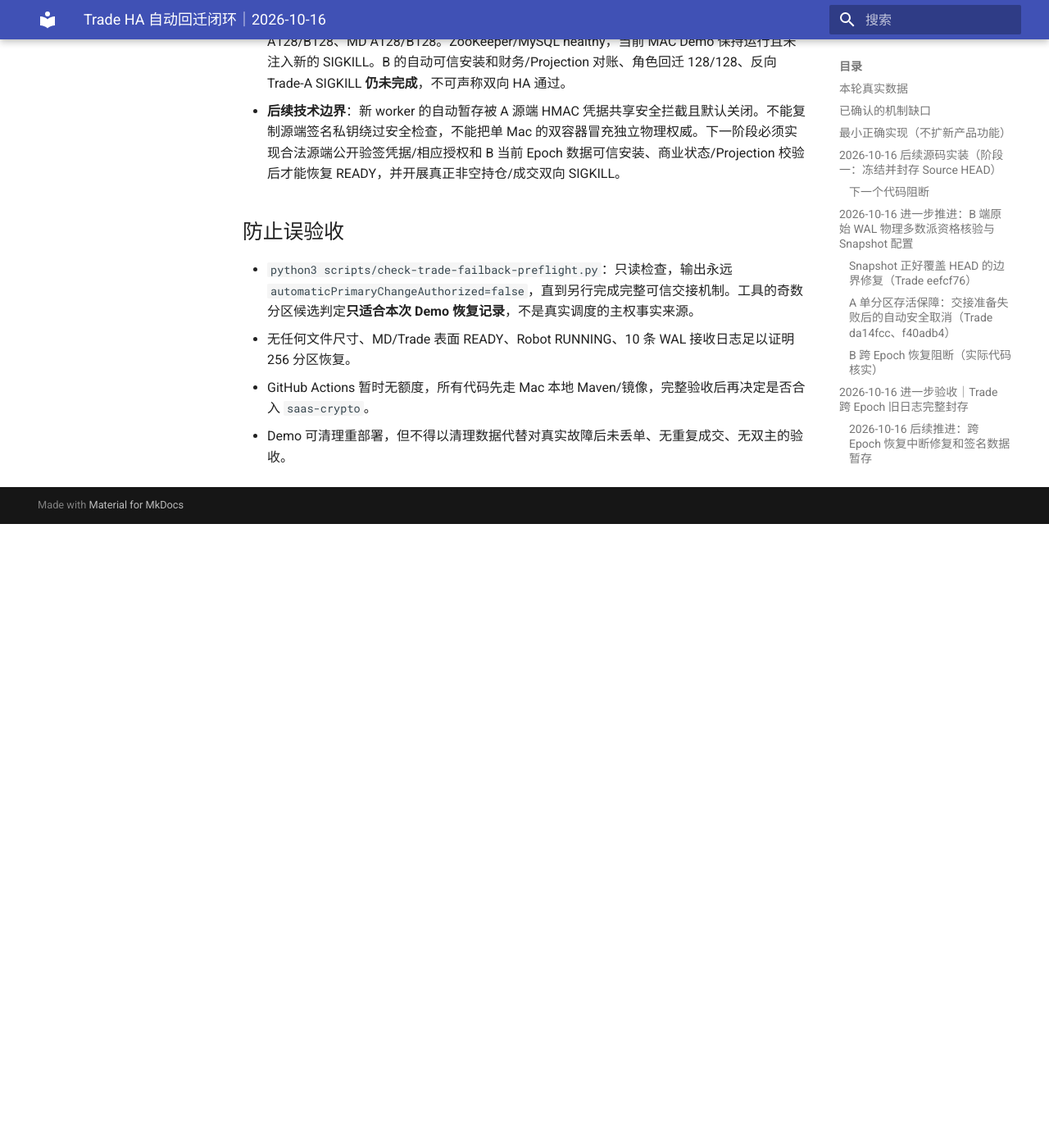
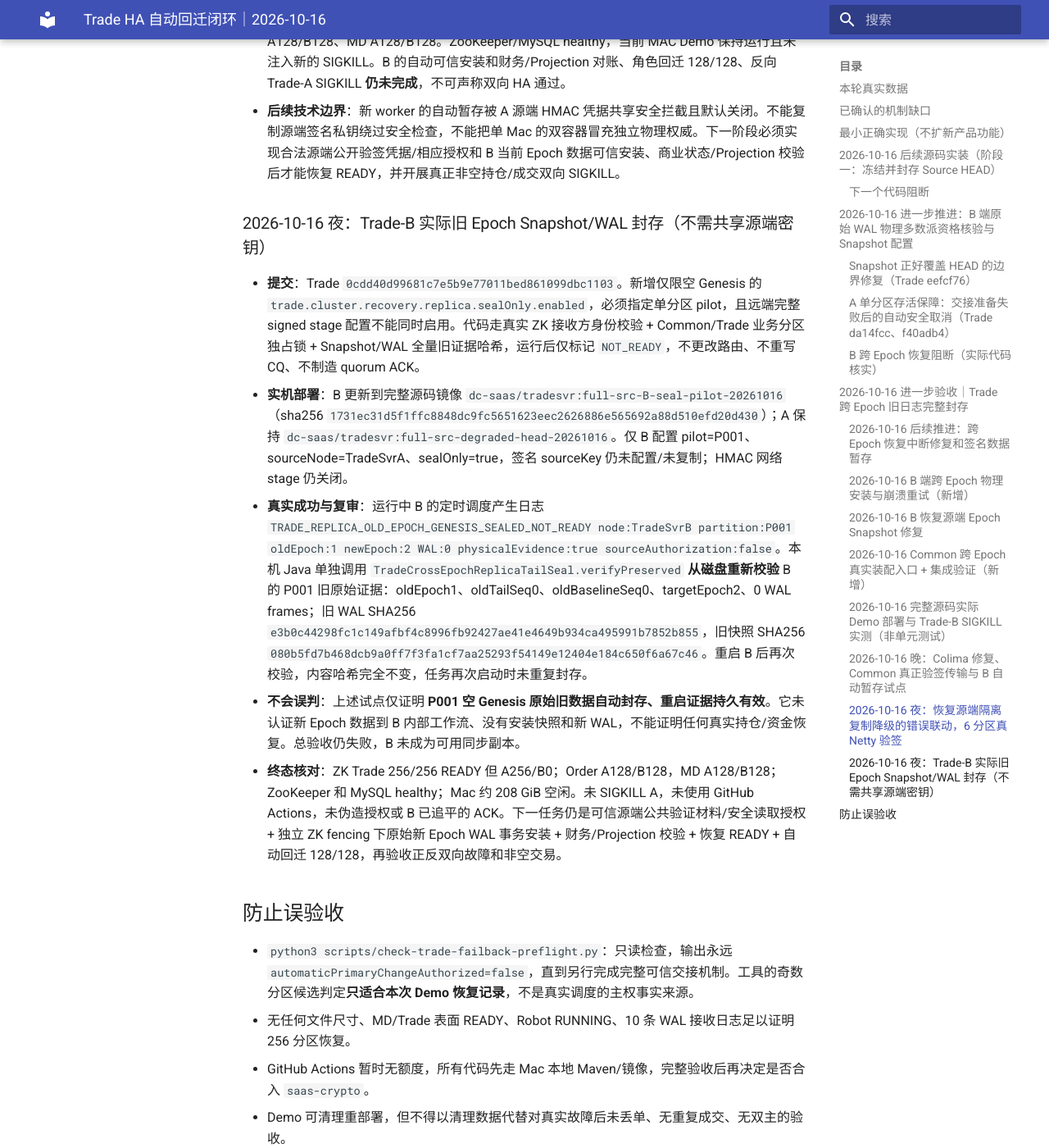
Before and after one commit to bliplink/dc-quant-deploy, an MkDocs documentation site: the page built from docs/TRADE_HA_AUTO_FAILBACK_CLOSURE_20261016.zh-CN.md, in a window 1280 px wide and 1400 px high, scrolled down 12394 px. Shown: the whole window at 82% size. Built offline with MkDocs 1.6.1 and Material for MkDocs 9.7.7, drawn with Linux system fonts in a browser that asks for light colours; before the commit the page ends 13033 px from its top, so only the background shows below that.

Commit message:
docs(trade-ha): audit B real original Epoch genesis seal and durable restart

```diff
--- a/docs/TRADE_HA_AUTO_FAILBACK_CLOSURE_20261016.zh-CN.md
+++ b/docs/TRADE_HA_AUTO_FAILBACK_CLOSURE_20261016.zh-CN.md
@@ -166,6 +166,13 @@
 - **真实 Netty 验签**：P001（ZK version=1、Epoch=2）12 次独立签名 HEAD 成功，紧随其后 3 次独立 HEAD 成功；真实 Common `VerifiedRecoveryStagingClient` 获取 334 bytes Epoch2 Snapshot、0 WAL，返回 `VERIFIED_STAGING_NOT_READY`。另取 Epoch1 的 P000/P002/P004（ZK version=0）和 Epoch2 的 P001/P003/P005 共 6 个代表分区，真实 HEAD 验签 6/6 成功。**注意这些均是零业务分区，不能代替持仓/非空 WAL 的恢复。**
 - **当前权威运行状态**：ZK Trade 256 READY，A 256/B 0，Epoch1=128 / Epoch2=128；Order A128/B128、MD A128/B128。ZooKeeper/MySQL healthy，当前 MAC Demo 保持运行且未注入新的 SIGKILL。B 的自动可信安装和财务/Projection 对账、角色回迁 128/128、反向 Trade-A SIGKILL **仍未完成**，不可声称双向 HA 通过。
 - **后续技术边界**：新 worker 的自动暂存被 A 源端 HMAC 凭据共享安全拦截且默认关闭。不能复制源端签名私钥绕过安全检查，不能把单 Mac 的双容器冒充独立物理权威。下一阶段必须实现合法源端公开验签凭据/相应授权和 B 当前 Epoch 数据可信安装、商业状态/Projection 校验后才能恢复 READY，并开展真正非空持仓/成交双向 SIGKILL。
+### 2026-10-16 夜：Trade-B 实际旧 Epoch Snapshot/WAL 封存（不需共享源端密钥）
+
+- **提交**：Trade `0cdd40d99681c7e5b9e77011bed861099dbc1103`。新增仅限空 Genesis 的 `trade.cluster.recovery.replica.sealOnly.enabled`，必须指定单分区 pilot，且远端完整 signed stage 配置不能同时启用。代码走真实 ZK 接收方身份校验 + Common/Trade 业务分区独占锁 + Snapshot/WAL 全量旧证据哈希，运行后仅标记 `NOT_READY`，不更改路由、不重写 CQ、不制造 quorum ACK。
+- **实机部署**：B 更新到完整源码镜像 `dc-saas/tradesvr:full-src-B-seal-pilot-20261016`（sha256 `1731ec31d5f1ffc8848dc9fc5651623eec2626886e565692a88d510efd20d430`）；A 保持 `dc-saas/tradesvr:full-src-degraded-head-20261016`。仅 B 配置 pilot=P001、sourceNode=TradeSvrA、sealOnly=true，签名 sourceKey 仍未配置/未复制；HMAC 网络 stage 仍关闭。
+- **真实成功与复审**：运行中 B 的定时调度产生日志 `TRADE_REPLICA_OLD_EPOCH_GENESIS_SEALED_NOT_READY node:TradeSvrB partition:P001 oldEpoch:1 newEpoch:2 WAL:0 physicalEvidence:true sourceAuthorization:false`。本机 Java 单独调用 `TradeCrossEpochReplicaTailSeal.verifyPreserved` **从磁盘重新校验** B 的 P001 旧原始证据：oldEpoch1、oldTailSeq0、oldBaselineSeq0、targetEpoch2、0 WAL frames；旧 WAL SHA256 `e3b0c44298fc1c149afbf4c8996fb92427ae41e4649b934ca495991b7852b855`，旧快照 SHA256 `080b5fd7b468dcb9a0ff7f3fa1cf7aa25293f54149e12404e184c650f6a67c46`。重启 B 后再次校验，内容哈希完全不变，任务再次启动时未重复封存。
+- **不会误判**：上述试点仅证明 **P001 空 Genesis 原始旧数据自动封存、重启证据持久有效**。它未认证新 Epoch 数据到 B 内部工作流、没有安装快照和新 WAL，不能证明任何真实持仓/资金恢复。总验收仍失败，B 未成为可用同步副本。
+- **终态核对**：ZK Trade 256/256 READY 但 A256/B0；Order A128/B128，MD A128/B128；ZooKeeper 和 MySQL healthy；Mac 约 208 GiB 空闲。未 SIGKILL A，未使用 GitHub Actions，未伪造授权或 B 已追平的 ACK。下一任务仍是可信源端公共验证材料/安全读取授权 + 独立 ZK fencing 下原始新 Epoch WAL 事务安装 + 财务/Projection 校验 + 恢复 READY + 自动回迁 128/128，再验收正反双向故障和非空交易。
 ## 防止误验收
 
 - `python3 scripts/check-trade-failback-preflight.py`：只读检查，输出永远 `automaticPrimaryChangeAuthorized=false`，直到另行完成完整可信交接机制。工具的奇数分区候选判定**只适合本次 Demo 恢复记录**，不是真实调度的主权事实来源。
```
